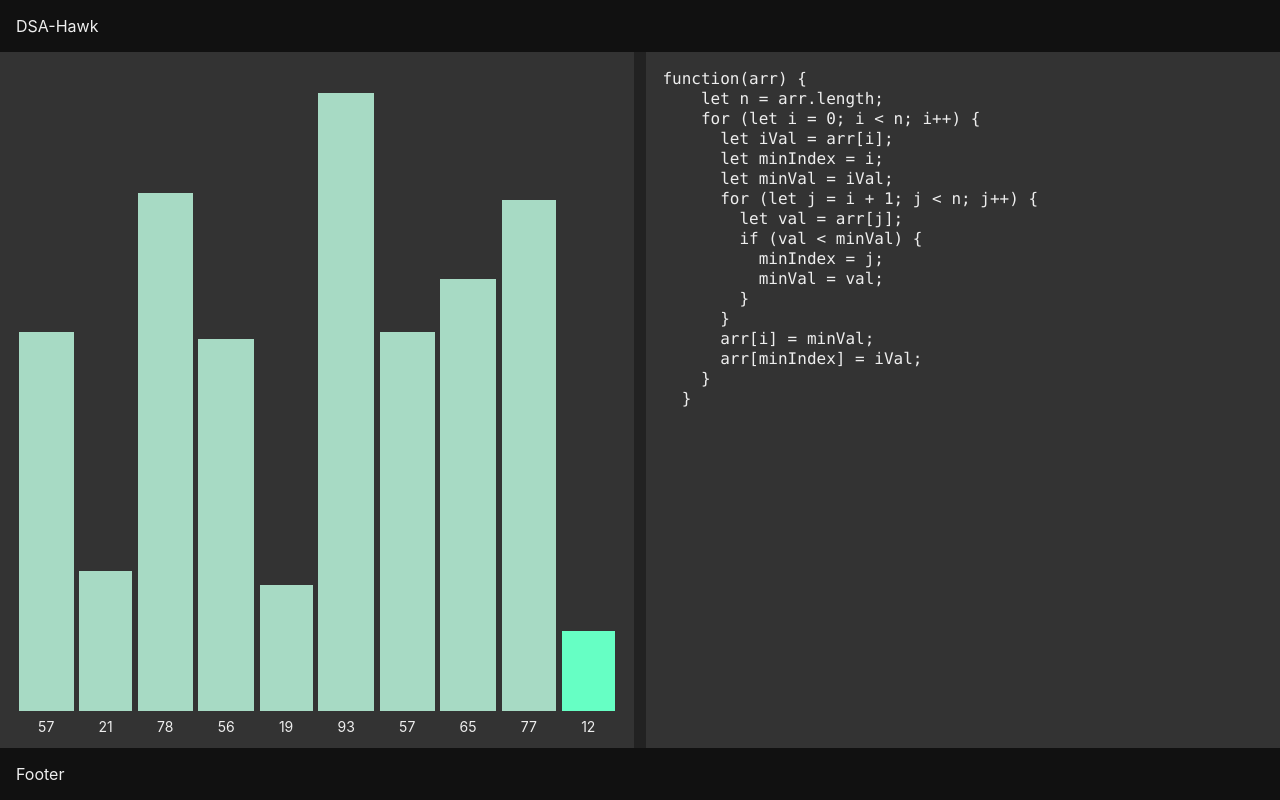
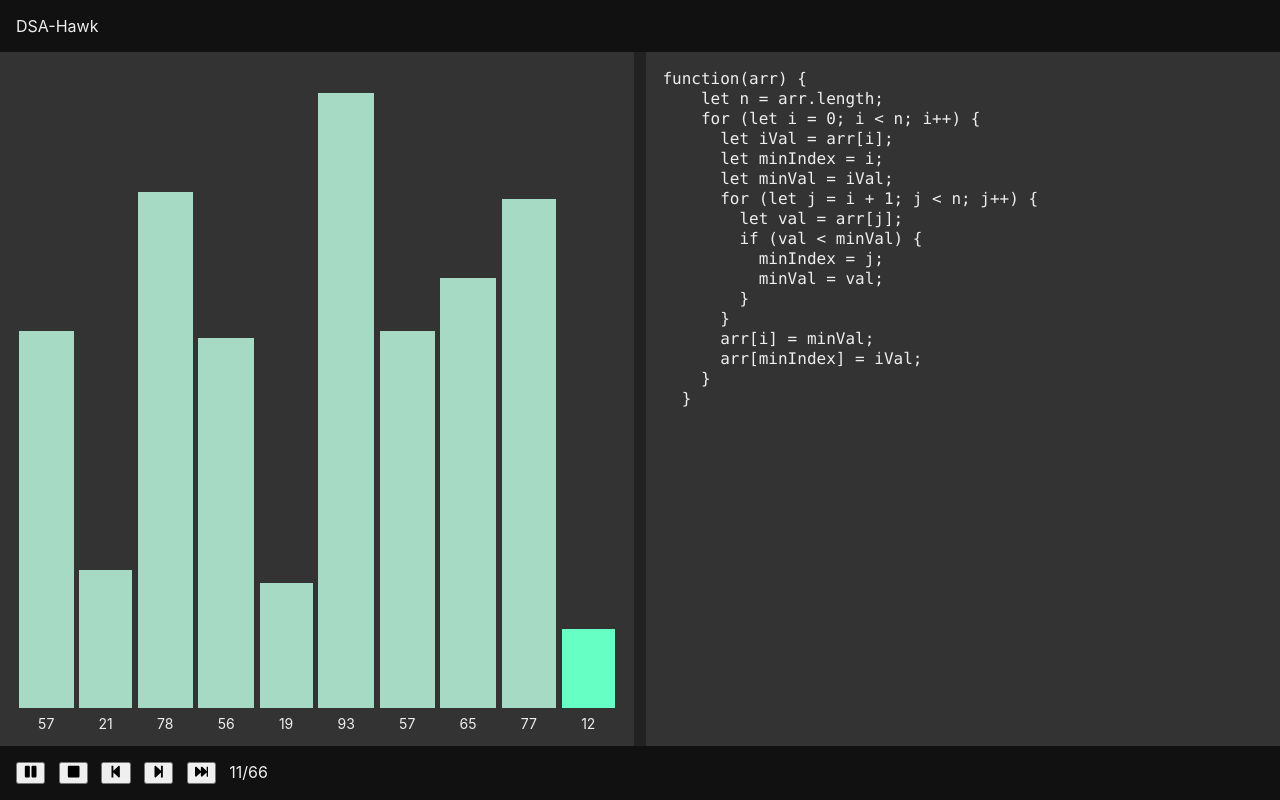
Before and after one commit to HenryLoo/DSA-Hawk, a React (Create React App) app: page / in a window 1280 px wide. Built offline with nearby package versions, Linux system fonts and the light colour scheme.

Commit message:
Implement media controls

```diff
--- a/package.json
+++ b/package.json
@@ -8,6 +8,7 @@
     "@testing-library/user-event": "^12.8.3",
     "react": "^17.0.2",
     "react-dom": "^17.0.2",
+    "react-icons": "^4.2.0",
     "react-scripts": "4.0.3",
     "web-vitals": "^1.1.2"
   },
--- a/src/App.js
+++ b/src/App.js
@@ -2,6 +2,7 @@ import React from 'react';
 import './App.css';
 
 import Visualizer from './Visualizer';
+import Controls from './Controls';
 import Sorting from './dsa/Sorting'
 
 class App extends React.Component {
@@ -11,23 +12,25 @@ class App extends React.Component {
     this.state = {
       currentStep: 0,
       steps: [],
-      currentDSA: Sorting.selectionSort
+      currentDSA: Sorting.selectionSort,
+      isPlaying: false
     };
 
-    this.initializeSteps = this.initializeSteps.bind(this);
+    this.handlePlay = this.handlePlay.bind(this);
+    this.handlePause = this.handlePause.bind(this);
+    this.handleStop = this.handleStop.bind(this);
+    this.handleStepForward = this.handleStepForward.bind(this);
+    this.handleStepBackward = this.handleStepBackward.bind(this);
+    this.handleStepEnd = this.handleStepEnd.bind(this);
   }
 
   componentDidMount() {
-    this.timerID = setInterval(
-      () => this.step(),
-      500
-    );
-
     this.initializeSteps(this.state.currentDSA);
+    this.handlePlay();
   }
 
   componentWillUnmount() {
-    clearInterval(this.timerID);
+    this.handleStop();
   }
 
   step() {
@@ -39,7 +42,7 @@ class App extends React.Component {
         }));
       }
       else {
-        clearInterval(this.timerID);
+        this.stopTimer();
       }
     }
   }
@@ -75,6 +78,53 @@ class App extends React.Component {
     });
   }
 
+  handlePlay() {
+    this.timerID = setInterval(
+      () => this.step(),
+      500
+    );
+
+    this.setState({ isPlaying: true });
+  }
+
+  handlePause() {
+    this.stopTimer();
+  }
+
+  handleStop() {
+    this.stopTimer();
+    this.setState({ currentStep: 0 });
+  }
+
+  stopTimer() {
+    clearInterval(this.timerID);
+    this.setState({ isPlaying: false });
+  }
+
+  handleStepForward() {
+    this.setState((prevState, props) => ({
+      currentStep: Math.min(prevState.currentStep + 1, prevState.steps.length - 1)
+    }));
+
+    this.stopTimer();
+  }
+
+  handleStepBackward() {
+    this.setState((prevState, props) => ({
+      currentStep: Math.max(prevState.currentStep - 1, 0)
+    }));
+
+    this.stopTimer();
+  }
+
+  handleStepEnd() {
+    this.setState((prevState, props) => ({
+      currentStep: prevState.steps.length - 1
+    }));
+
+    this.stopTimer();
+  }
+
   render() {
     console.log(this.state.currentDSA.toString());
     return (
@@ -91,7 +141,17 @@ class App extends React.Component {
           </code>
         </div>
         <div className="App-footer App-dark">
-          Footer
+          <Controls
+            currentStep={this.state.currentStep}
+            maxSteps={this.state.steps.length}
+            isPlaying={this.state.isPlaying}
+            handlePlay={this.handlePlay}
+            handlePause={this.handlePause}
+            handleStop={this.handleStop}
+            handleStepForward={this.handleStepForward}
+            handleStepBackward={this.handleStepBackward}
+            handleStepEnd={this.handleStepEnd}
+          />
         </div>
       </div>
     );
--- /dev/null
+++ b/src/Controls.css
@@ -0,0 +1,3 @@
+.Controls button {
+  margin-right: 1em;
+}
--- /dev/null
+++ b/src/Controls.js
@@ -0,0 +1,24 @@
+import './Controls.css';
+import { FaPlay, FaPause, FaStop, FaStepBackward, FaStepForward, FaFastForward } from 'react-icons/fa'
+
+function Controls(props) {
+  let playButton = props.isPlaying === false ?
+    <button onClick={props.handlePlay}><FaPlay /></button> :
+    <button onClick={props.handlePause}><FaPause /></button>;
+
+  let currentStep = (props.currentStep + 1) ?? 0;
+  let maxSteps = props.maxSteps ?? 0;
+
+  return (
+    <div className="Controls">
+      {playButton}
+      <button onClick={props.handleStop}><FaStop /></button>
+      <button onClick={props.handleStepBackward}><FaStepBackward /></button>
+      <button onClick={props.handleStepForward}><FaStepForward /></button>
+      <button onClick={props.handleStepEnd}><FaFastForward /></button>
+      <span>{`${currentStep}/${maxSteps}`}</span>
+    </div>
+  );
+}
+
+export default Controls;
```
Also changed, not shown: 1 other file (tests, documents, lock files or other folders).
